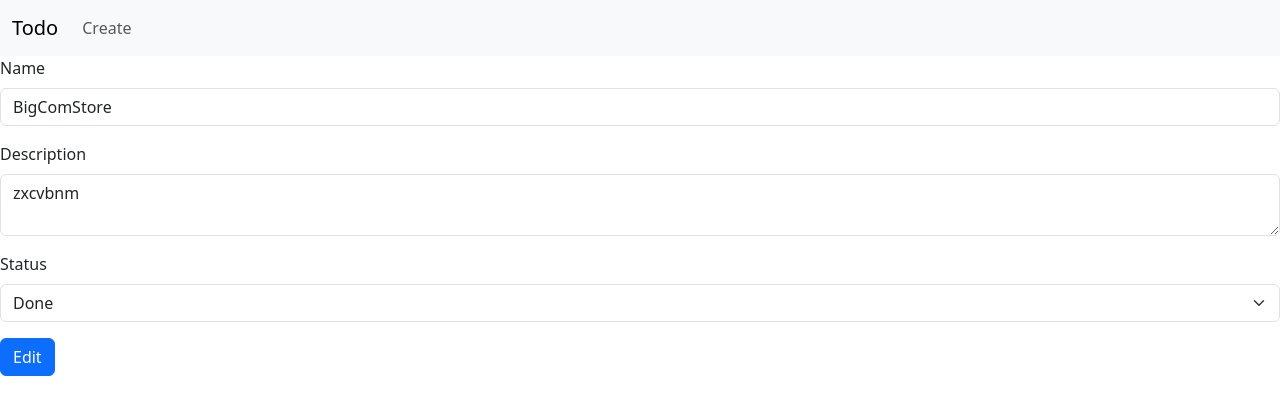
After one commit to nvb02/Todo, a Django app: page /edit/23/ in a window 1280 px wide. The commit adds this page. Shown: the top 415 px of the page. Run offline with Django 5.2, Linux system fonts and the light colour scheme; data comes from the database, SQL or seed files in the repository; both versions use the stored data as it was after the commit.

Commit message:
created the functions for edit and delete buttons, added delete all function on homepage.

```diff
--- a/ToDo/urls.py
+++ b/ToDo/urls.py
@@ -16,10 +16,13 @@ Including another URLconf
 """
 from django.contrib import admin
 from django.urls import path #we use path function to create urls that takes 2 arguments -- 1. string(that is written on the web browser),  2. what request should be passed or called
-from base.views import home, create #importing create function that is rendering create.html
+from base.views import home, create, edit, delete, deleteall #importing create function that is rendering create.html
 
 urlpatterns = [
     path('admin/', admin.site.urls),
     path('home/', home,name='home'),
-    path('create/', create,name='create') #every path is a url.. 2 arguments is necessary inside the path --> 1. url name, 2. function or view to be called through url (the function must include request and response which is render that displays create.html))
+    path('create/', create,name='create'), #every path is a url.. 2 arguments is necessary inside the path --> 1. url name, 2. function or view to be called through url (the function must include request and response which is render that displays create.html))
+    path('edit/<int:pk>/',edit,name='edit'),
+    path('delete/<int:pk>/',delete,name='delete'),
+    path('delete/',deleteall,name='deleteall'),
 ]
--- a/base/views.py
+++ b/base/views.py
@@ -18,3 +18,27 @@ def create(request): #receives arguments such as request body,user,data,nature a
         Todo.objects.create(name=name,description=description,status=status) # making a query through ORM, using or calling create method to query the method to create the data by sending value from each of the above defined variables to each of the parameters on the fields of the model.
         return redirect('home') # the redirect function is called from django.shortcuts class that requests for certain url (home in this case, which is defined as the name in the path of urls.py because for internal calling for redirection or calling url inside the project, url itself cannot be passed and the name parameter is used in the path statement of urls.py where we use the get method to fetch the value to be returned) and shows the response of the url on the webpage.
     return render(request,'create.html') #render function used to display html file as a type of httpresponse as a template. this is a GET method
+
+def edit(request,pk): #defining edit function for an edit page and adding pk parameter to fetch a unique ID for the particular data to be edited from the home page (index.html)
+    todo = Todo.objects.get(id=pk) #getting the value of ID field which is unique from Todo table or model that is equal to the value of pk parameter received from the front-end.
+    if request.method == 'POST': #will change data only if post request comes leaving the get request condition, calling the method method of the request function.
+        name = request.POST.get('name')
+        description = request.POST.get('description')
+        status = request.POST.get('status')
+        todo.name = name
+        todo.description = description
+        todo.status = status #transferring the data inserted by the user to the field of the specific data provided with unique ID in the table or model.
+        todo.save() #saving the changes made into the database through the save method.
+        return redirect('home') #once saved, the page is redirected to home or index.html
+    content = {'todo':todo} # passing the received data from db as a dictionary to be sent to front-end.
+    return render(request,'edit.html', context = content) #passing the dictionary content to the edit.html file.
+
+def delete(request,pk):
+    todo = Todo.objects.get(id=pk)
+    todo.delete() # deleting the data of the ID that matches with the PK sent from the front-end.
+    return redirect('home')
+
+def deleteall(request):
+    todo = Todo.objects.all()
+    todo.delete()
+    return redirect('home')
--- /dev/null
+++ b/templates/edit.html
@@ -0,0 +1,45 @@
+<!DOCTYPE html>
+<html lang="en">
+<head>
+    <meta charset="UTF-8">
+    <meta name="viewport" content="width=device-width, initial-scale=1.0">
+    <link href="https://cdn.jsdelivr.net/npm/bootstrap@5.3.3/dist/css/bootstrap.min.css" rel="stylesheet" integrity="sha384-QWTKZyjpPEjISv5WaRU9OFeRpok6YctnYmDr5pNlyT2bRjXh0JMhjY6hW+ALEwIH" crossorigin="anonymous">
+    <script src="https://cdn.jsdelivr.net/npm/bootstrap@5.3.3/dist/js/bootstrap.bundle.min.js" integrity="sha384-YvpcrYf0tY3lHB60NNkmXc5s9fDVZLESaAA55NDzOxhy9GkcIdslK1eN7N6jIeHz" crossorigin="anonymous"></script>
+    <title>Edit</title>
+</head>
+<body>
+    {% include 'nav.html' %}
+    <form method="POST">
+        {% csrf_token %}
+        <div class="mb-3">
+          <label for="name" class="form-label">Name</label>
+          <input type="text" value="{{todo.name}}" class="form-control" name="name" id="name" aria-describedby="emailHelp">
+        </div>
+        <div class="mb-3">
+            <label for="description" class="form-label">Description</label>
+            <textarea class="form-control" name="description" id="description">{{todo.description}}</textarea>
+        </div>
+        <div class="mb-3">
+            <label for="status" class="form-label">Status</label>
+            <select class="form-select" id ="status" name="status" aria-label="Default select example">
+                {% if todo.status == "Done" %}
+                    <option value="Done" selected>Done</option>
+                    <option value="In progress">In progress</option>
+                    <option value="Not done">Not done</option>
+                {% elif todo.status == "In progress" %}
+                    <option value="Done">Done</option>
+                    <option value="In progress" selected>In progress</option>
+                    <option value="Not done">Not done</option>
+                {% else %}
+                    <option value="Done">Done</option>
+                    <option value="In progress">In progress</option>
+                    <option value="Not done" selected>Not done</option>
+                {% endif %}
+              </select>
+        </div>
+        <button type="submit" class="btn btn-primary">Edit</button>
+      </form>
+</body>
+<script src="https://cdn.jsdelivr.net/npm/@popperjs/core@2.11.8/dist/umd/popper.min.js" integrity="sha384-I7E8VVD/ismYTF4hNIPjVp/Zjvgyol6VFvRkX/vR+Vc4jQkC+hVqc2pM8ODewa9r" crossorigin="anonymous"></script>
+<script src="https://cdn.jsdelivr.net/npm/bootstrap@5.3.3/dist/js/bootstrap.min.js" integrity="sha384-0pUGZvbkm6XF6gxjEnlmuGrJXVbNuzT9qBBavbLwCsOGabYfZo0T0to5eqruptLy" crossorigin="anonymous"></script>
+</html>
--- a/templates/index.html
+++ b/templates/index.html
@@ -8,7 +8,7 @@
     <title>Home</title>
 </head>
 <body>
-    {% include 'nav.html' %}
+    {% include 'nav2.html' %}
     <table class="table">
         <thead>
           <tr>
@@ -26,8 +26,8 @@
                     <td>{{todo.name}}</td>
                     <td>{{todo.description}}</td>
                     <td>{{todo.status}}</td>
-                    <td><button type="button" class="btn btn-warning">Edit</button>
-                        <button type="button" class="btn btn-danger">Delete</button></td>
+                    <td><a href = "{% url 'edit' pk=todo.id %}"><button type="button" class="btn btn-warning">Edit</button></a>
+                        <a href = "{% url 'delete' pk=todo.id %}"><button type="button" class="btn btn-danger">Delete</button></a></td>
                 </tr>
             {% endfor %}
         </tbody>
```
Also changed, not shown: templates/nav2.html (added, +18 -0 lines), db.sqlite3.
